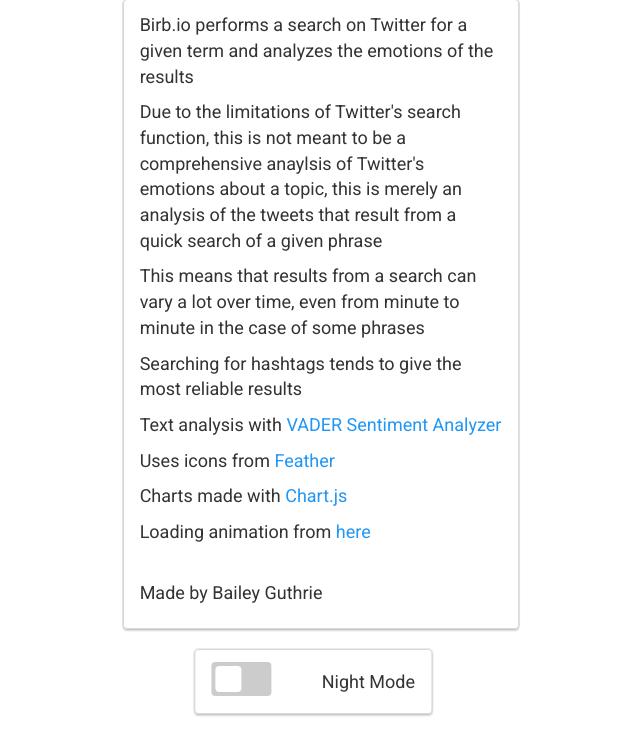
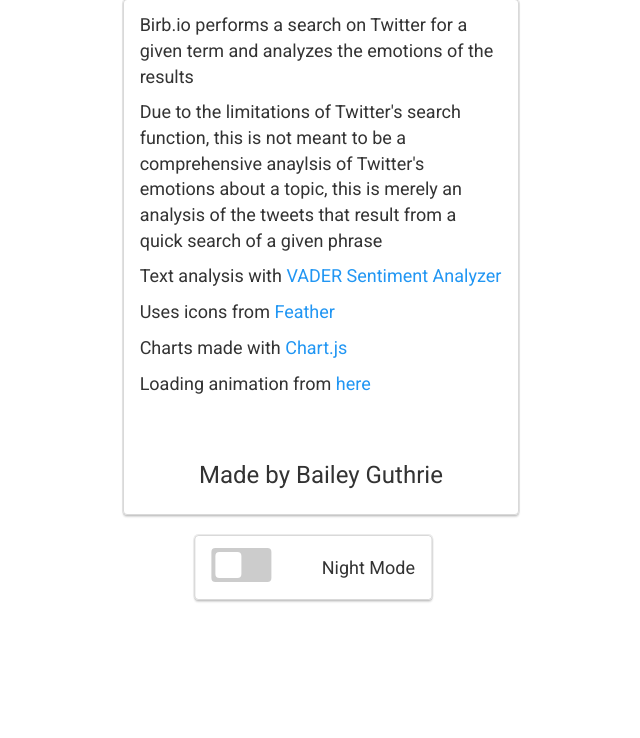
Before and after one commit to baileyguthrie/birb.io, a Django app: page /info in a window 1280 px wide. Shown: the part 279-1017 px from the top of the page, without its empty margins (319-959 px from the left). After the commit the page ends 881 px from the top, so only its background shows below. Run offline with Django 3.2, Linux system fonts and the light colour scheme; some libraries are stand-ins or nearby versions.

Commit message:
Updated info styles

```diff
--- a/webapp/static/css/style.css
+++ b/webapp/static/css/style.css
@@ -417,6 +417,10 @@ body {
     padding: 12px 16px;
 }
 
+#signature {
+    font-size: 24px;
+}
+
 #info-well {
     font-size: 18px;
     border: 1px solid rgba(0, 0, 0, 0.15);
--- a/webapp/templates/info.html
+++ b/webapp/templates/info.html
@@ -13,15 +13,18 @@
                    meant to be a comprehensive anaylsis of Twitter's emotions about
                    a topic, this is merely an analysis of the tweets that result
                    from a quick search of a given phrase</p>
-                <p>This means that results from a search can vary a lot over time,
-                   even from minute to minute in the case of some phrases</p>
-                <p>Searching for hashtags tends to give the most reliable results</p>
+                <!--<p>This means that results from a search can vary a lot over time,-->
+                <!--   even from minute to minute in the case of some phrases</p>-->
+                <!--<p>Searching for hashtags tends to give the most reliable results</p>-->
                 <p>Text analysis with <a href="https://github.com/cjhutto/vaderSentiment" target="_blank">VADER Sentiment Analyzer</a></p>
                 <p>Uses icons from <a href="https://feathericons.com/" target="_blank">Feather</a></p>
                 <p>Charts made with <a href="http://www.chartjs.org/" target="_blank">Chart.js</a></p>
                 <p>Loading animation from <a href="https://projects.lukehaas.me/css-loaders/" target="_blank">here</a></p>
                 <br>
-                <p>Made by Bailey Guthrie</p>
+                <br>
+                <div class="title-wrapper">
+                    <p id="signature">Made by Bailey Guthrie</p>
+                </div>
             </div>
         </div>
     </div>
```
